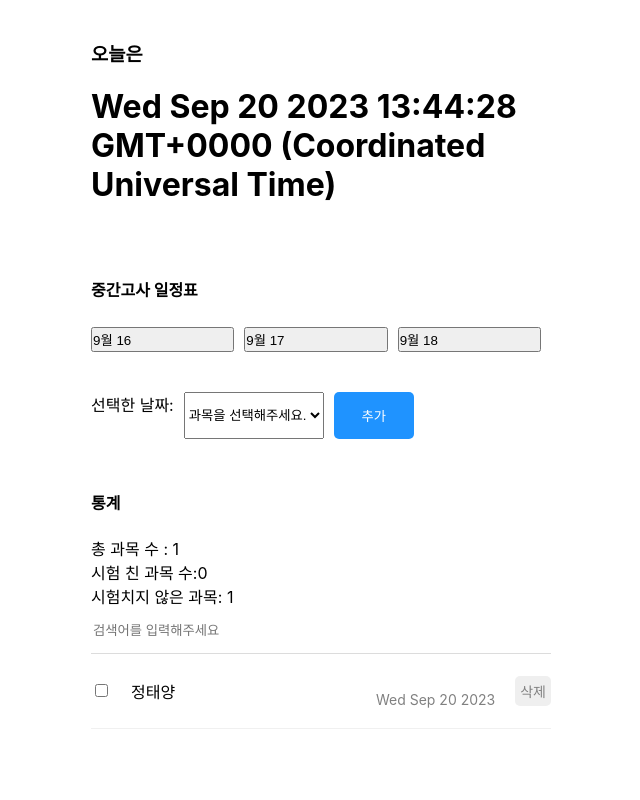
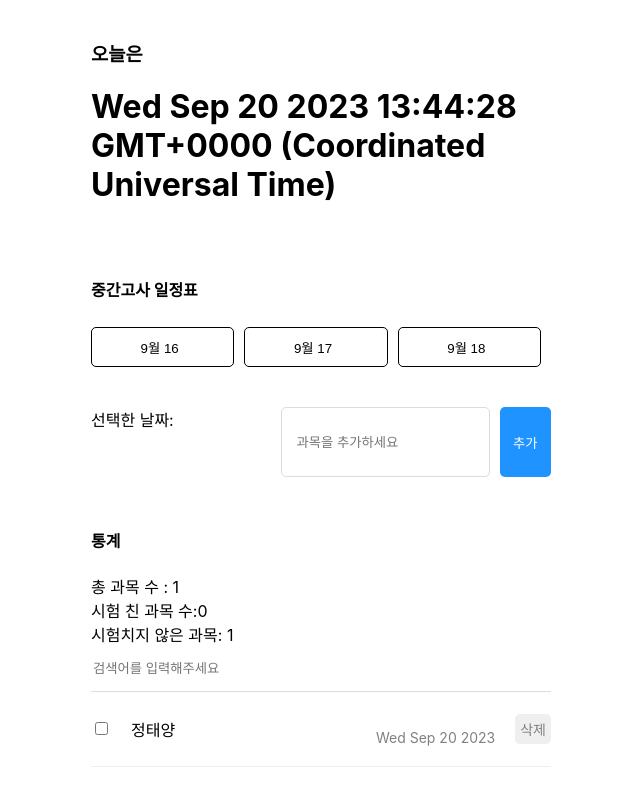
Before and after one commit to wxodi0/midterm_exam, a React (Create React App) app: page / in a window 1280 px wide. Shown: the whole page, without its empty margins (319-959 px from the left). Built offline with nearby package versions, Linux system fonts and the light colour scheme.

Commit message:
Fix error

```diff
--- a/src/component/TodoEditor.css
+++ b/src/component/TodoEditor.css
@@ -30,10 +30,33 @@
 
 .SubButton{
   cursor: pointer;
-  width: 80px;
-  height: 47px;
+  width: 100px;
+  height: 70px;
   border: none;
   background-color: #1f93ff;
   color: white;
   border-radius: 5px;
 }
+
+.daySection{
+  height: 70px;
+  width: 400px;
+}
+.dayBtn{
+  cursor: pointer;
+  width: 10px;
+  height: 40px;
+  border: none;
+  border: 1px solid black;
+  background-color: rgb(255, 255, 255);
+  color: rgb(0, 0, 0);
+  border-radius: 5px;
+}
+.dayBtn p{
+  display: flex;
+  margin: auto;
+  padding: auto;
+  width: 100%;
+  align-items: center;
+  justify-content: center;
+}
--- a/src/component/TodoEditor.js
+++ b/src/component/TodoEditor.js
@@ -23,7 +23,7 @@ const TodoEditor = ({}) => {
       alert("과목 및 날짜를 선택해주세요");
       return;
     }
-    onCreate({ content, selectedDate: new Date().getTime() });
+    onCreate(content, selectedDate);
     setContent("");
     setSelectedDate("");
   }
@@ -39,21 +39,14 @@ const TodoEditor = ({}) => {
       <h4>중간고사 일정표</h4>
       <div>
         <div className="dayList">
-          <button onClick={() => onSelectDate('9월 16')}>9월 16</button>
-          <button onClick={() => onSelectDate('9월 17')}>9월 17</button>
-          <button onClick={() => onSelectDate('9월 18')}>9월 18</button>
+          <button className="dayBtn" onClick={() => onSelectDate('2023/10/16')}><p>9월 16</p></button>
+          <button className="dayBtn" onClick={() => onSelectDate('2023/10/17')}><p>9월 17</p></button>
+          <button className="dayBtn" onClick={() => onSelectDate('2023/10/18')}><p>9월 18</p></button>
         </div>
       </div>
       <div className="editor_wrapper">
-        선택한 날짜: {selectedDate && <p>{selectedDate}</p>}
-        <select ref={inputRef} value={content} onChange={onChangeContent} onKeyDown={onKeyDown}>
-          <option value="">과목을 선택해주세요.</option>
-          <option value={"수학"}>수학</option>
-          <option value={"국어"}>국어</option>
-          <option value={"영어"}>영어</option>
-          <option value={"사회"}>사회</option>
-          <option value={"과학"}>과학</option>
-        </select>
+        <div className="daySection">선택한 날짜: {selectedDate && <p>{selectedDate}</p>}</div>
+        <input ref={inputRef} value={content} onChange={onChangeContent} onKeyDown={onKeyDown} placeholder="과목을 추가하세요"></input>
         <button className="SubButton" onClick={onSubmit}>추가</button>
       </div>
     </div>
```
